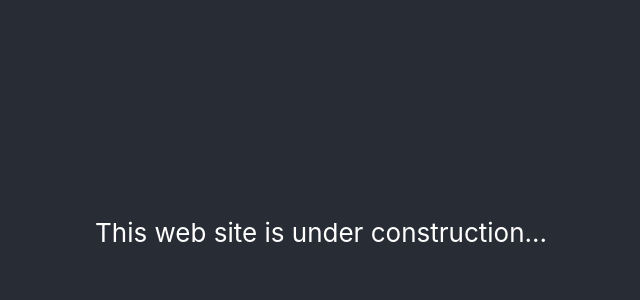
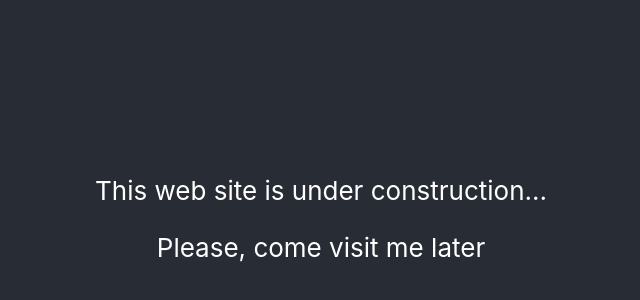
Before and after one commit to montsouz/montsouz.github.io, a React (Create React App) app: page / in a window 1280 px wide. Shown: the part 168-468 px from the top of the page, without its empty margins (319-959 px from the left). Built offline with nearby package versions, Linux system fonts and the light colour scheme.

Commit message:
under construction - with a new text just to test de deploy

```diff
--- a/src/App.js
+++ b/src/App.js
@@ -7,6 +7,7 @@ function App() {
     <div className="App">
       <header className="App-header">
         This web site is under construction...
+          <p>Please, come visit me later</p>
       </header>
     </div>
   );
```
Also changed, not shown: 11 other files (tests, documents, lock files or other folders).
